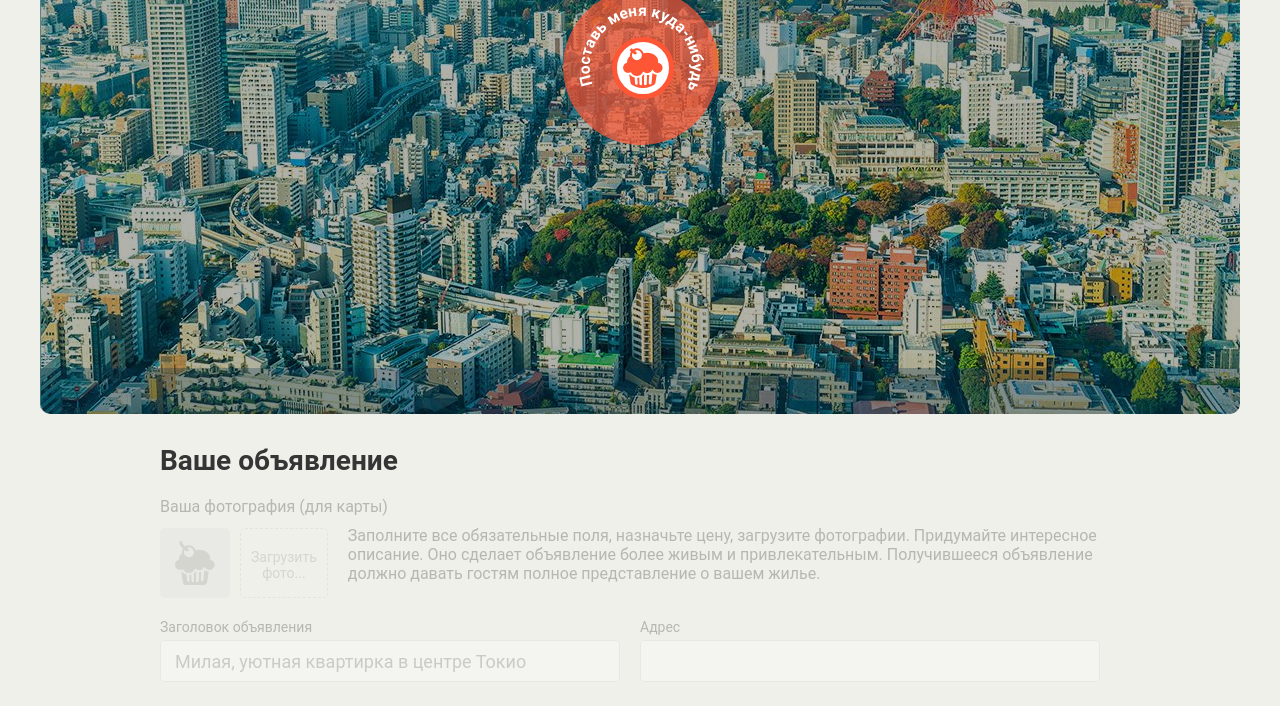
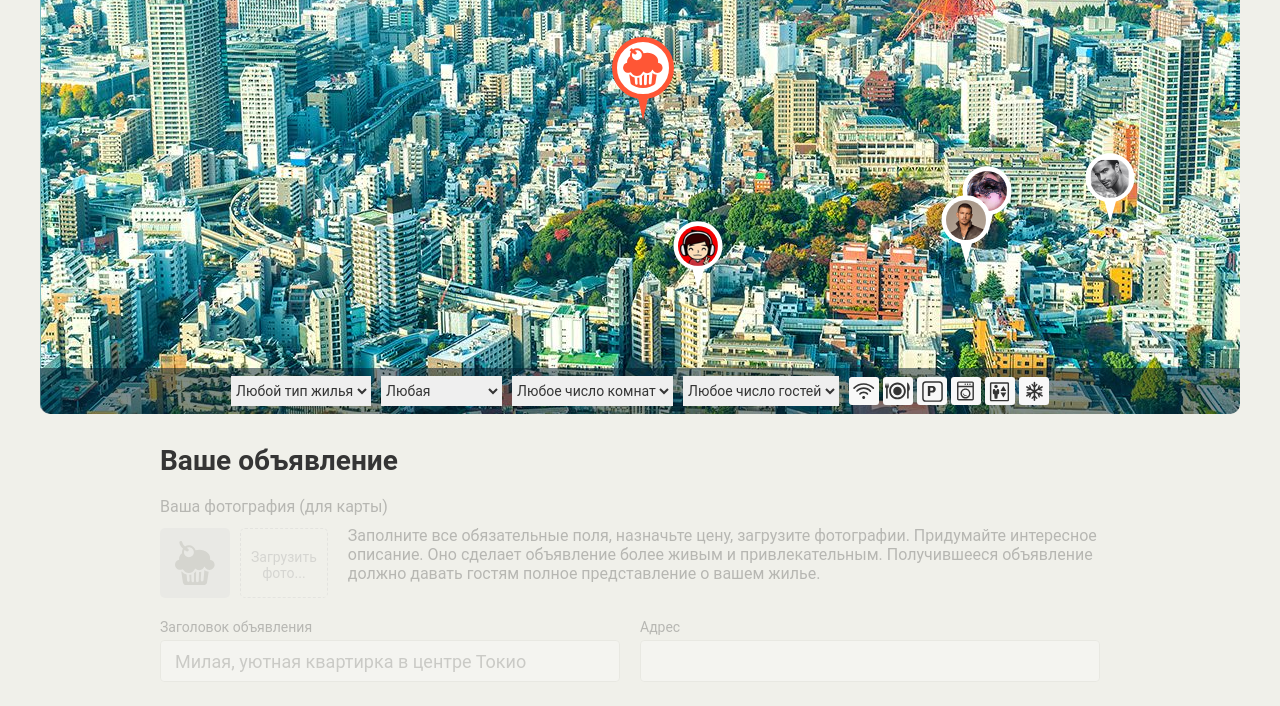
Before and after one commit to rrrita123/486753-keksobooking-20, a website: page index.html in a window 1280 px wide. Shown: the part 336-1042 px from the top of the page. Drawn offline with Linux system fonts and the light colour scheme; files whose address does not match are found by name.

Commit message:
Личный проект DOM

```diff
--- a/index.html
+++ b/index.html
@@ -76,7 +76,7 @@
             <label class="map__feature map__feature--elevator" for="filter-elevator">Лифт</label>
             <input type="checkbox" name="features" value="conditioner" id="filter-conditioner" class="map__checkbox visually-hidden">
             <label class="map__feature map__feature--conditioner" for="filter-conditioner">Кондиционер</label>
-           </fieldset>
+          </fieldset>
         </form>
       </div>
     </section>
@@ -248,5 +248,6 @@
     </div>
   </template>
 
+  <script src="js/main.js"></script>
 </body>
 </html>
--- a/js/main.js
+++ b/js/main.js
@@ -0,0 +1,102 @@
+'use strict';
+
+var PRICE_FROM = 500;
+var PRICE_TO = 3000;
+var TYPE_OFFER = ['palace', 'flat', 'house', 'bungalo'];
+var CHECKIN_OFFER = ['12:00', '13:00', '14:00'];
+var CHECKOUT_OFFER = ['12:00', '13:00', '14:00'];
+var FEATURES_OFFER = ['wifi', 'dishwasher', 'parking', 'washer', 'elevator', 'conditioner'];
+var PHOTOS_OFFER = ['http://o0.github.io/assets/images/tokyo/hotel1.jpg', 'http://o0.github.io/assets/images/tokyo/hotel2.jpg', 'http://o0.github.io/assets/images/tokyo/hotel3.jpg'];
+var LOCATION_Y_FROM = 130;
+var LOCATION_Y_TO = 630;
+var WIDTH_MARK = 50;
+var HEIGHT_MARK = 70;
+
+// Получение случайного целого числа в заданном интервале, максимум и минимум включаются
+var getRandom = function (min, max) {
+  min = Math.ceil(min);
+  max = Math.floor(max);
+
+  return Math.floor(Math.random() * (max - min + 1)) + min;
+};
+
+// Создание массива случайной длинны
+var createArrRandom = function (array) {
+  var featuresArr = [];
+  var featuresLength = getRandom(1, array.length);
+
+  for (var i = 0; i < featuresLength; i++) {
+    featuresArr.push(array[i] + '');
+  }
+
+  return featuresArr;
+};
+
+// Создание массива из объектов
+var createArr = function () {
+  var offers = [];
+  var widthMap = document.querySelector('.map').offsetWidth;
+
+  for (var i = 0; i < 8; i++) {
+    var locationX = getRandom(0, widthMap);
+    var locationY = getRandom(LOCATION_Y_FROM, LOCATION_Y_TO);
+
+    offers[i] = {
+      author: {
+        avatar: 'img/avatars/user0' + (i + 1) + '.png',
+      },
+
+      offer: {
+        title: 'Заголовок предложения №' + (i + 1),
+        address: locationX + ', ' + locationY,
+        price: getRandom(PRICE_FROM, PRICE_TO),
+        type: TYPE_OFFER[getRandom(0, TYPE_OFFER.length - 1)],
+        rooms: getRandom(1, 3),
+        guests: getRandom(1, 4),
+        checkin: CHECKIN_OFFER[getRandom(0, CHECKIN_OFFER.length - 1)],
+        checkout: CHECKOUT_OFFER[getRandom(0, CHECKOUT_OFFER.length - 1)],
+        features: createArrRandom(FEATURES_OFFER),
+        description: 'Описание №' + (i + 1),
+        photos: createArrRandom(PHOTOS_OFFER),
+      },
+
+      location: {
+        x: locationX,
+        y: locationY,
+      }
+    };
+  }
+
+  return offers;
+};
+
+document.querySelector('.map').classList.remove('map--faded');
+
+var offerArr = createArr();
+var mark = document.querySelector('#pin').content;
+
+// Создание меток из шаблона, заполнение их данными
+var createMarks = function (pin) {
+  var cloneMarkElement = mark.cloneNode(true);
+
+  cloneMarkElement.querySelector('button').style = 'left: ' + (pin.location.x - (WIDTH_MARK * 0.5)) + 'px;' + 'top: ' + (pin.location.y - HEIGHT_MARK) + 'px;';
+  cloneMarkElement.querySelector('img').src = pin.author.avatar;
+  cloneMarkElement.querySelector('img').alt = pin.offer.title;
+
+  return cloneMarkElement;
+};
+
+var mapPins = document.querySelector('.map__pins');
+
+// Отрисовка меток на карте с помощью DocumentFragment
+var renderMarks = function () {
+  var fragment = document.createDocumentFragment();
+
+  for (var i = 0; i < offerArr.length; i++) {
+    fragment.appendChild(createMarks(offerArr[i]));
+  }
+
+  mapPins.appendChild(fragment);
+};
+
+renderMarks();
```
